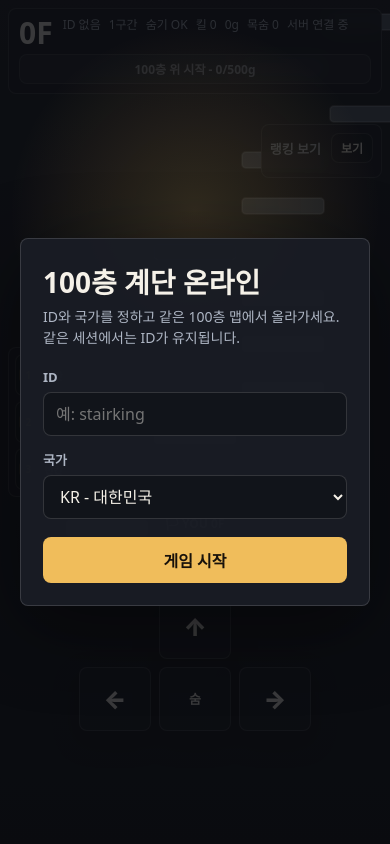
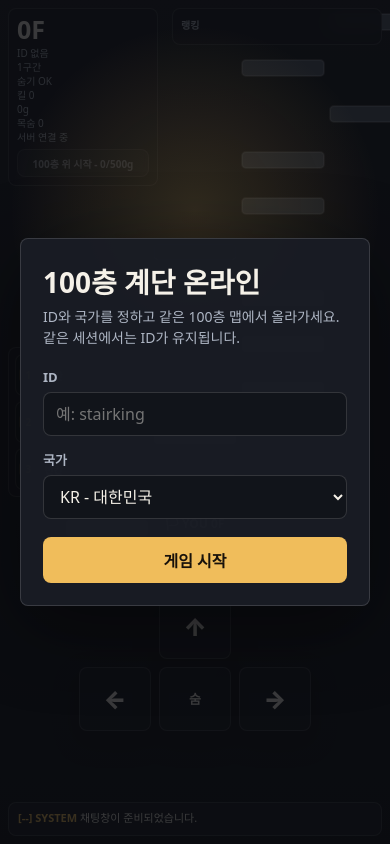
Before and after one commit to seungmalee/Infnity_upup, a website: page outputs/index.html in a window 390 px wide. Drawn offline with Linux system fonts and the light colour scheme.

Commit message:
Refine mobile HUD ranking and chat

```diff
--- a/outputs/index.html
+++ b/outputs/index.html
@@ -539,55 +539,80 @@
         position: fixed;
         top: max(8px, env(safe-area-inset-top));
         left: max(8px, env(safe-area-inset-left));
-        right: max(8px, env(safe-area-inset-right));
-        width: auto;
+        right: auto;
+        width: min(42vw, 150px);
+        display: block;
+        padding: 8px;
+      }
+
+      .floor {
+        font-size: 25px;
+        margin-bottom: 6px;
+      }
+
+      .meta {
         display: grid;
-        grid-template-columns: auto minmax(0, 1fr);
-        gap: 6px 10px;
-        padding: 9px 10px;
-      }
-
-      .floor {
-        grid-row: 1 / 3;
-        align-self: center;
-        font-size: 30px;
-      }
-
-      .meta {
+        grid-template-columns: 1fr;
         margin-top: 0;
-        gap: 5px 8px;
-        align-content: center;
-        font-size: 11px;
-        line-height: 1.15;
+        gap: 3px;
+        font-size: 10px;
+        line-height: 1.1;
       }
 
       .boost-btn {
-        grid-column: 1 / -1;
-        min-height: 30px;
-        margin-top: 0;
-        font-size: 12px;
+        min-height: 28px;
+        margin-top: 6px;
+        font-size: 10px;
       }
 
       .ranking {
         position: fixed;
-        top: calc(max(8px, env(safe-area-inset-top)) + 92px);
+        top: max(8px, env(safe-area-inset-top));
         right: max(8px, env(safe-area-inset-right));
-        width: min(58vw, 260px);
-        max-height: 34dvh;
+        width: min(54vw, 220px);
+        max-height: 152px;
         padding: 8px;
       }
 
       .ranking.collapsed {
-        width: auto;
-        max-height: none;
+        width: min(54vw, 220px);
+        max-height: 152px;
+      }
+
+      .ranking.collapsed .rank-content {
+        display: block;
+      }
+
+      .panel-header {
+        margin-bottom: 4px;
+      }
+
+      .ranking .panel-toggle {
+        display: none;
+      }
+
+      .ranking .panel-title {
+        font-size: 10px;
       }
 
       .rank-content {
-        max-height: 24dvh;
-      }
-
-      .panel-header {
-        margin-bottom: 6px;
+        max-height: 124px;
+        overflow: hidden;
+      }
+
+      .rank-head {
+        display: none;
+      }
+
+      .rank-row {
+        grid-template-columns: 18px minmax(0, 1fr) 28px 42px;
+        gap: 4px;
+        min-height: 22px;
+        font-size: 10px;
+      }
+
+      .rank-row:nth-child(n+6) {
+        display: none;
       }
 
       .combo {
@@ -654,6 +679,65 @@
         height: 18px;
       }
 
+      .chat {
+        position: fixed;
+        left: max(8px, env(safe-area-inset-left));
+        right: max(8px, env(safe-area-inset-right));
+        bottom: max(8px, env(safe-area-inset-bottom));
+        width: auto;
+        height: 34px;
+        display: flex;
+        padding: 7px 9px;
+        pointer-events: auto;
+      }
+
+      .chat .panel-title {
+        display: none;
+      }
+
+      .chat-log {
+        font-size: 11px;
+        gap: 0;
+        padding-right: 0;
+        overflow: hidden;
+      }
+
+      .chat-row {
+        display: none;
+        white-space: nowrap;
+        overflow: hidden;
+        text-overflow: ellipsis;
+        line-height: 1.45;
+      }
+
+      .chat-row:last-child {
+        display: block;
+      }
+
+      .chat form {
+        display: none;
+      }
+
+      .chat.expanded {
+        height: 158px;
+        padding: 9px;
+      }
+
+      .chat.expanded .chat-log {
+        overflow: auto;
+        gap: 5px;
+        padding-right: 4px;
+      }
+
+      .chat.expanded .chat-row {
+        display: block;
+        white-space: normal;
+      }
+
+      .chat.expanded form {
+        display: flex;
+      }
+
       .chat input {
         height: 34px;
       }
@@ -663,6 +747,22 @@
         font-size: 12px;
       }
 
+      .top-left .meta {
+        font-size: 10px;
+        grid-template-columns: 1fr;
+      }
+
+      .ranking .rank-row {
+        grid-template-columns: 18px minmax(0, 1fr) 28px 42px;
+        gap: 4px;
+        min-height: 22px;
+        font-size: 10px;
+      }
+
+      .ranking .rank-row:nth-child(n+6) {
+        display: none;
+      }
+
       .mobile-controls {
         display: grid;
       }
@@ -671,17 +771,12 @@
         justify-content: center;
       }
 
-      .chat,
       .notice {
         display: none;
       }
     }
 
     @media (max-height: 560px) {
-      .chat {
-        height: clamp(92px, 24vh, 140px);
-      }
-
       .rank-content {
         max-height: 34vh;
       }
@@ -706,7 +801,7 @@
       }
 
       .top-left {
-        display: grid;
+        display: block;
       }
 
       .item-bar {
@@ -724,15 +819,11 @@
         display: none;
       }
 
-      .chat {
-        display: none;
-      }
-
       .ranking {
-        top: calc(max(8px, env(safe-area-inset-top)) + 116px);
-        left: max(8px, env(safe-area-inset-left));
+        top: max(8px, env(safe-area-inset-top));
+        left: auto;
         right: max(8px, env(safe-area-inset-right));
-        width: auto;
+        width: min(54vw, 210px);
       }
 
       .rank-content {
@@ -822,7 +913,7 @@
       </div>
     </section>
 
-    <section class="chat">
+    <section class="chat" id="chatPanel">
       <h2 class="panel-title">채팅</h2>
       <div class="chat-log" id="chatLog"></div>
       <form id="chatForm">
@@ -873,6 +964,7 @@
       rankToggle: document.getElementById("rankToggle"),
       rankingTitle: document.getElementById("rankingTitle"),
       rankRows: document.getElementById("rankRows"),
+      chatPanel: document.getElementById("chatPanel"),
       chatLog: document.getElementById("chatLog"),
       notice: document.getElementById("notice")
     };
@@ -2382,6 +2474,17 @@
         addChat(state.player.id, state.player.country, text);
       }
       chatInput.value = "";
+      if (window.matchMedia("(max-width: 760px)").matches) ui.chatPanel.classList.remove("expanded");
+    });
+
+    ui.chatPanel.addEventListener("click", () => {
+      if (!window.matchMedia("(max-width: 760px)").matches) return;
+      ui.chatPanel.classList.add("expanded");
+      setTimeout(() => chatInput.focus(), 0);
+    });
+
+    chatForm.addEventListener("click", (event) => {
+      event.stopPropagation();
     });
 
     ui.rankToggle.addEventListener("click", () => {
@@ -2394,8 +2497,8 @@
     restoreSessionProfile();
     resize();
     renderChat();
-    if (window.matchMedia("(max-width: 760px)").matches && sessionStorage.getItem("rankingCollapsed") === null) {
-      state.rankingCollapsed = true;
+    if (window.matchMedia("(max-width: 760px)").matches) {
+      state.rankingCollapsed = false;
     }
     setRankingCollapsed(state.rankingCollapsed);
     renderHud();
```
